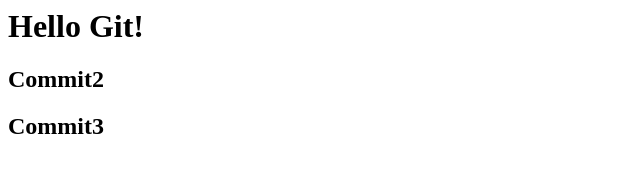
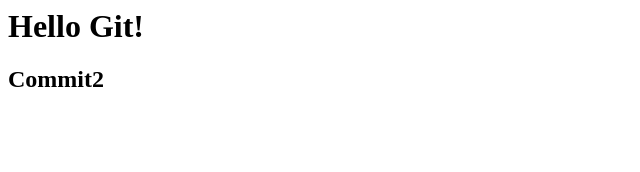
Before and after one commit to shiva-ah/R1, a plain HTML site: page index.html in a window 1280 px wide. Shown: the whole page, without its empty margins (0-640 px from the left). Drawn offline with Linux system fonts and the light colour scheme.

Commit message:
commit index in master

```diff
--- a/index.html
+++ b/index.html
@@ -1,5 +1,4 @@
 <html>
 <h1>Hello Git!</h1>
 <h2>Commit2</h2>
-<h2>Commit3</h2>
 </html>
```
